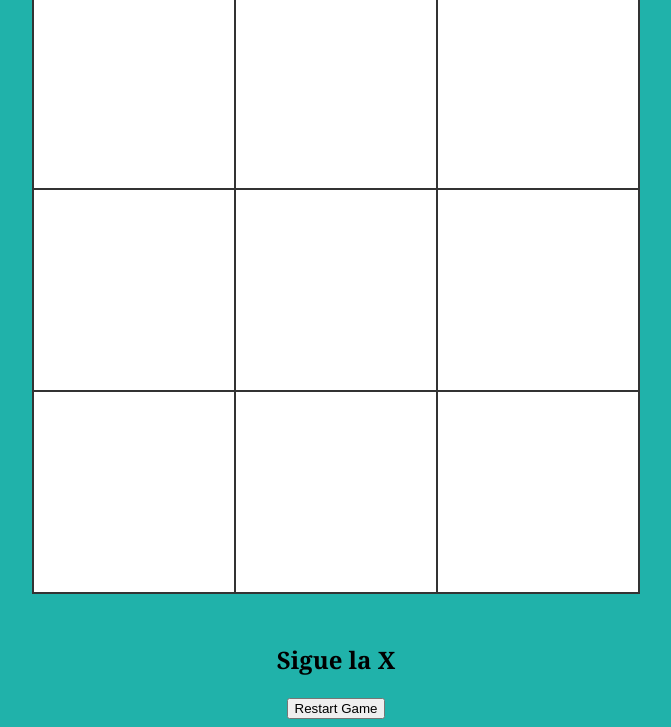
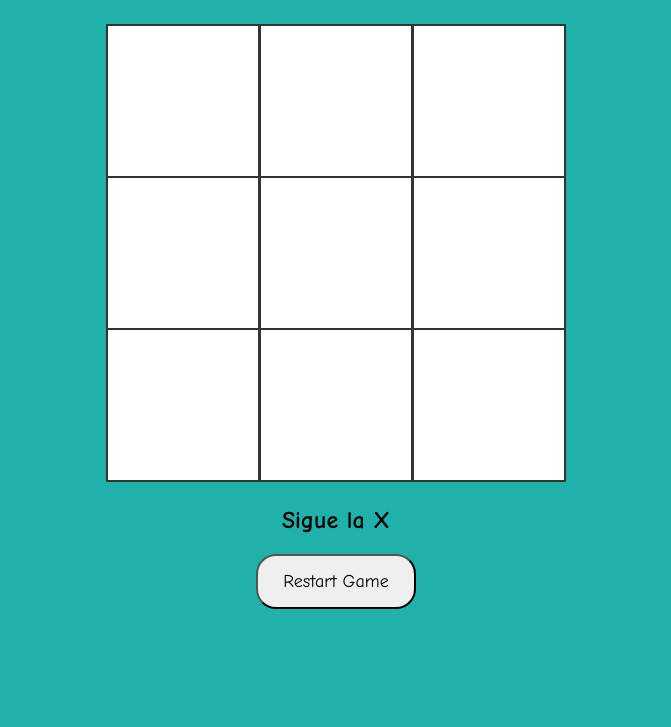
Before and after one commit to eladio-montenegro/tic-tac-toe, a plain HTML site: page index.html in a window 1280 px wide. Shown: the part 116-843 px from the top of the page, without its empty margins (304-975 px from the left). After the commit the page ends 800 px from the top, so only its background shows below. Drawn offline with Linux system fonts and the light colour scheme.

Commit message:
styling updates
making updates based on feedback from users

```diff
--- a/style.css
+++ b/style.css
@@ -1,24 +1,33 @@
 body {
-    font-family: "Georgia", serif;
+    font-family: "Comic Sans MS";
     background-color: lightseagreen;
 }
 section {
     text-align: center;
 }
+button {
+    padding: 15px 25px;
+    border-radius: 20px;
+    font-size: 18px;
+    font-family: "Comic Sans MS";
+}
+
+.game--title {
+    font-size: 50px;
+}
 .game--container {
     display: grid;
     grid-template-columns: repeat(3, auto);
-    width: 606px;
-    margin: 50px auto;
+    width: 459px;
+    margin: 25px auto;
     background-color: white;
 }
 .cell {
-    font-family: "Georgia", serif;
-    width: 200px;
-    height: 200px;
+    width: 150px;
+    height: 150px;
     box-shadow: 0 0 0 1px #333333;
     border: 1px solid #333333;
     cursor: pointer;
-line-height: 200px;
+    line-height: 150px;
     font-size: 80px;
 }
```
